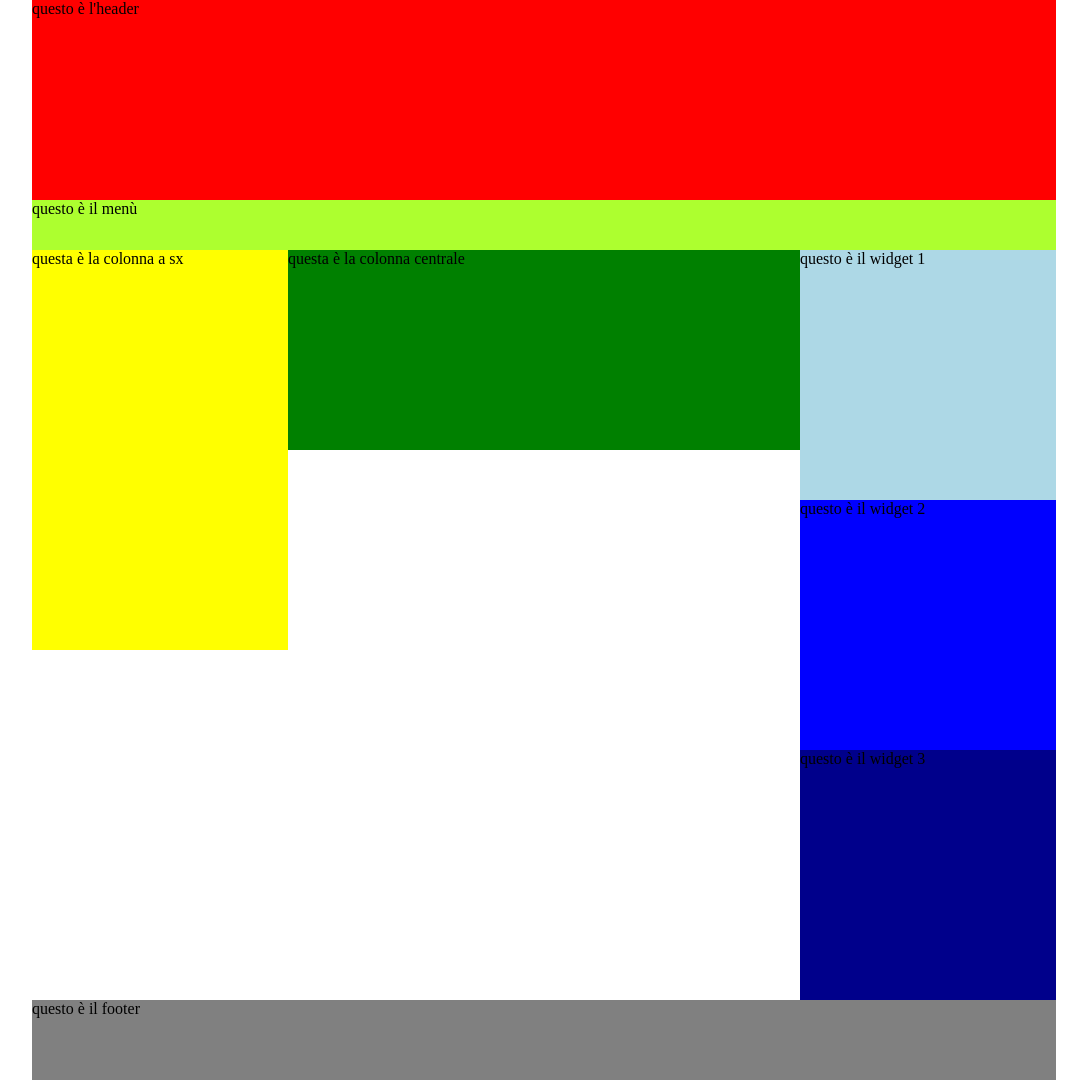
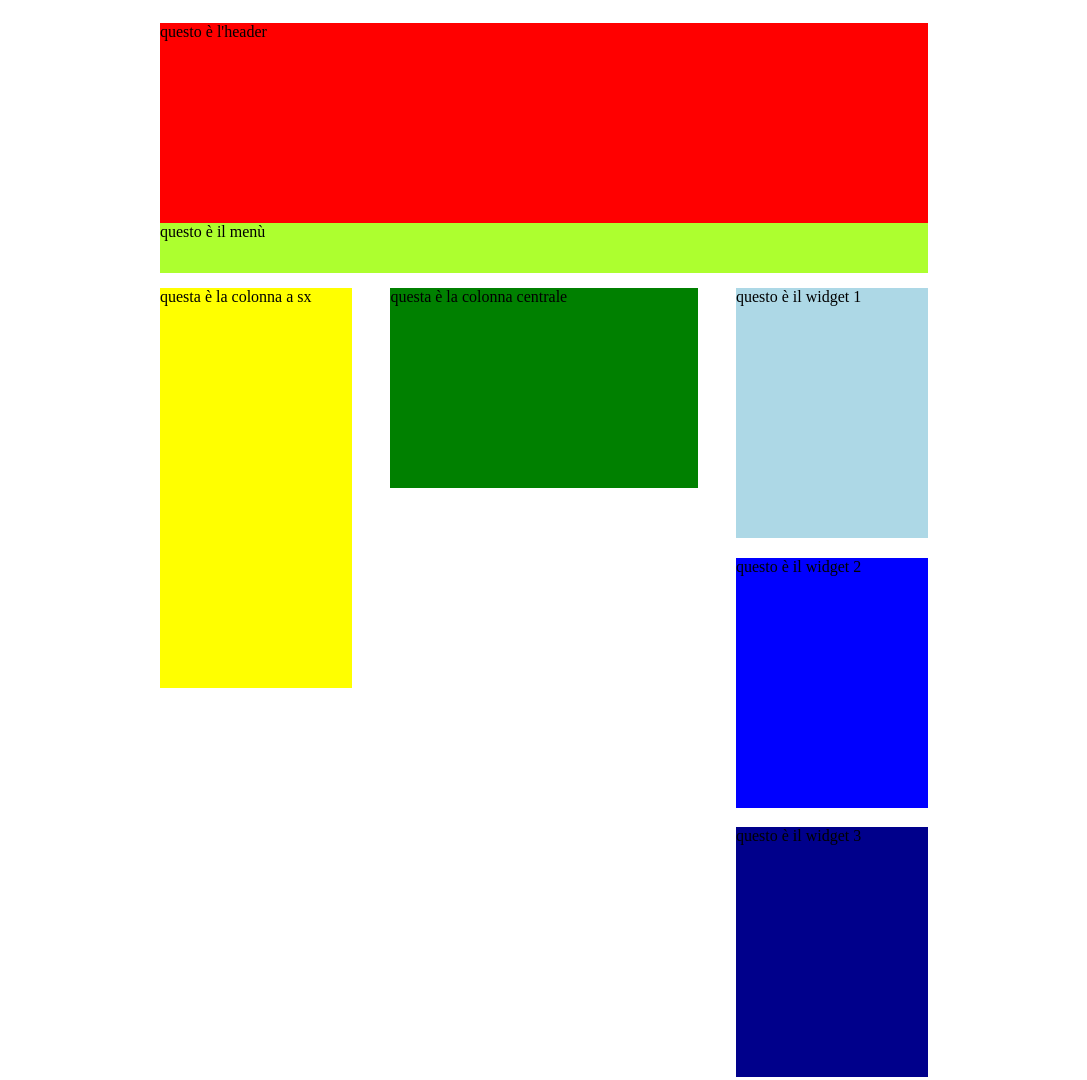
Before and after one commit to Walter-Satriano/htmlcss-struttura-wp, a plain HTML site: page index.html in a window 1280 px wide. Shown: the top 1080 px of the page, without its empty margins (96-1183 px from the left). Drawn offline with Linux system fonts and the light colour scheme.

Commit message:
Layout struttura completato

```diff
--- a/master.css
+++ b/master.css
@@ -5,18 +5,20 @@
 }
 
 .container{
-  width: 80%;
+  width: 60%;
   margin: auto;
 }
 
 header{
   background-color: red;
   height: 200px;
+  margin-top: 3%;
 }
 
 nav{
   background-color: greenyellow;
   height: 50px;
+  margin-bottom: 2%;
 }
 
 .clearfix{
@@ -39,31 +41,38 @@ nav{
 .colonnacenter{
   background-color: green;
   height: 200px;
-  width: 50%;
+  width: 40%;
   float:left;
+  margin-left: 5%;
+  margin-right: 5%;
 }
 
 .colonnadx{
   width: 25%;
   float: left;
+  margin-bottom: 5%;
 }
 
 .widgetdx1{
   background-color: lightblue;
   height: 250px;
+  margin-bottom: 10%;
 }
 
 .widgetdx2{
   background-color: blue;
   height: 250px;
+  margin-bottom: 10%;
 }
 
 .widgetdx3{
   background-color: darkblue;
   height: 250px;
+  margin-bottom: 10%;
 }
 
 footer{
   background-color: gray;
   height: 200px;
+  margin-bottom: 5%;
 }
```
